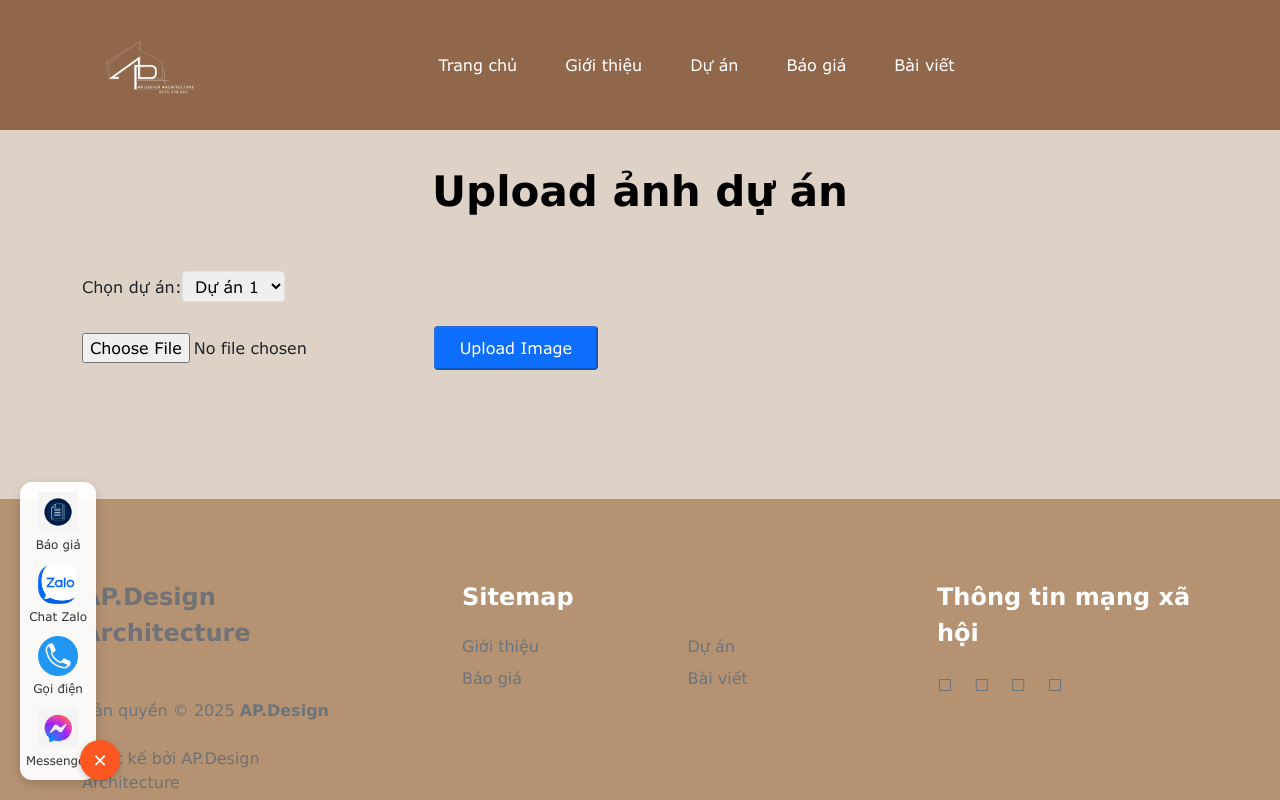
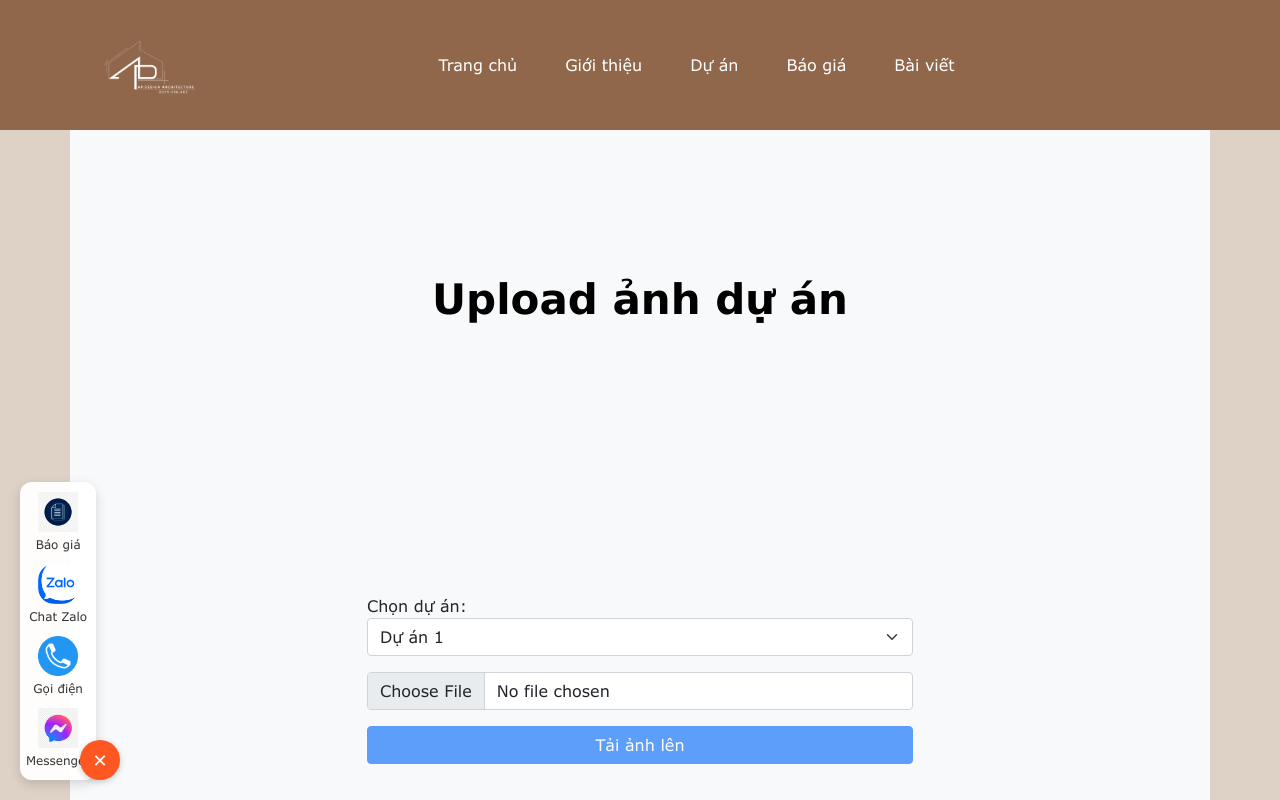
Before and after one commit to hhpr98/kien-truc-vn, a React (Vite) app: page /uploads in a window 1280 px wide. Shown: the top 800 px of the page. Built offline with nearby package versions, Linux system fonts and the light colour scheme.

Commit message:
update the upload image UI

```diff
--- a/src/pages/ImageUpload.jsx
+++ b/src/pages/ImageUpload.jsx
@@ -68,16 +68,16 @@ const ImageUpload = () => {
   return (
     <section className="product-detail section-padding">
       <div className="container">
-        <div className="flex flex-col items-center justify-center h-screen bg-gray-100">
+        <div className="row justify-content-center align-items-center min-vh-100 bg-light">
           <div className="col-12 text-center">
             <h2 className="mt-5 mb-5">Upload ảnh dự án</h2>
           </div>
-          <div className="mb-4">
-            <label className="mr-2 font-semibold">Chọn dự án:</label>
+          <div className="col-lg-6 col-md-6 col-12 mb-4">
+            <label className="mr-2 fw-semibold">Chọn dự án:</label>
             <select
               value={selectedProject}
               onChange={handleProjectChange}
-              className="border rounded px-2 py-1"
+              className="form-select mb-3"
             >
               {projects.map((project) => (
                 <option key={project.value} value={project.value}>
@@ -85,33 +85,32 @@ const ImageUpload = () => {
                 </option>
               ))}
             </select>
-          </div>
             <input
               type="file"
               accept="image/*"
               onChange={handleImageChange}
-            className="mb-4"
+              className="form-control mb-3"
             />
-          {" "}
             <button
               onClick={handleUpload}
               disabled={!image}
-            className="bg-primary text-white px-4 py-2 rounded disabled:opacity-50"
+              className="btn btn-primary w-100 mb-3"
             >
-            Upload Image
+              Tải ảnh lên
             </button>
             {preview && (
-            <div className="mb-4">
+              <div className="mb-3 text-center">
                 <img
                   src={preview}
                   alt="Preview"
-                className="max-w-xs max-h-64 rounded shadow"
+                  className="img-fluid rounded shadow"
+                  style={{ maxWidth: "100%", maxHeight: "256px", objectFit: "contain" }}
                 />
               </div>
             )}
             {image && (
               <div>
-              <p className="text-green-600 font-semibold">
+                <p className="text-success fw-semibold">
                   Đã chọn ảnh cho{" "}
                   {projects.find((p) => p.value === selectedProject).label}
                 </p>
@@ -119,6 +118,7 @@ const ImageUpload = () => {
             )}
           </div>
         </div>
+      </div>
     </section>
   );
 };
```
Lines whose indentation alone changed are shown as unchanged.
